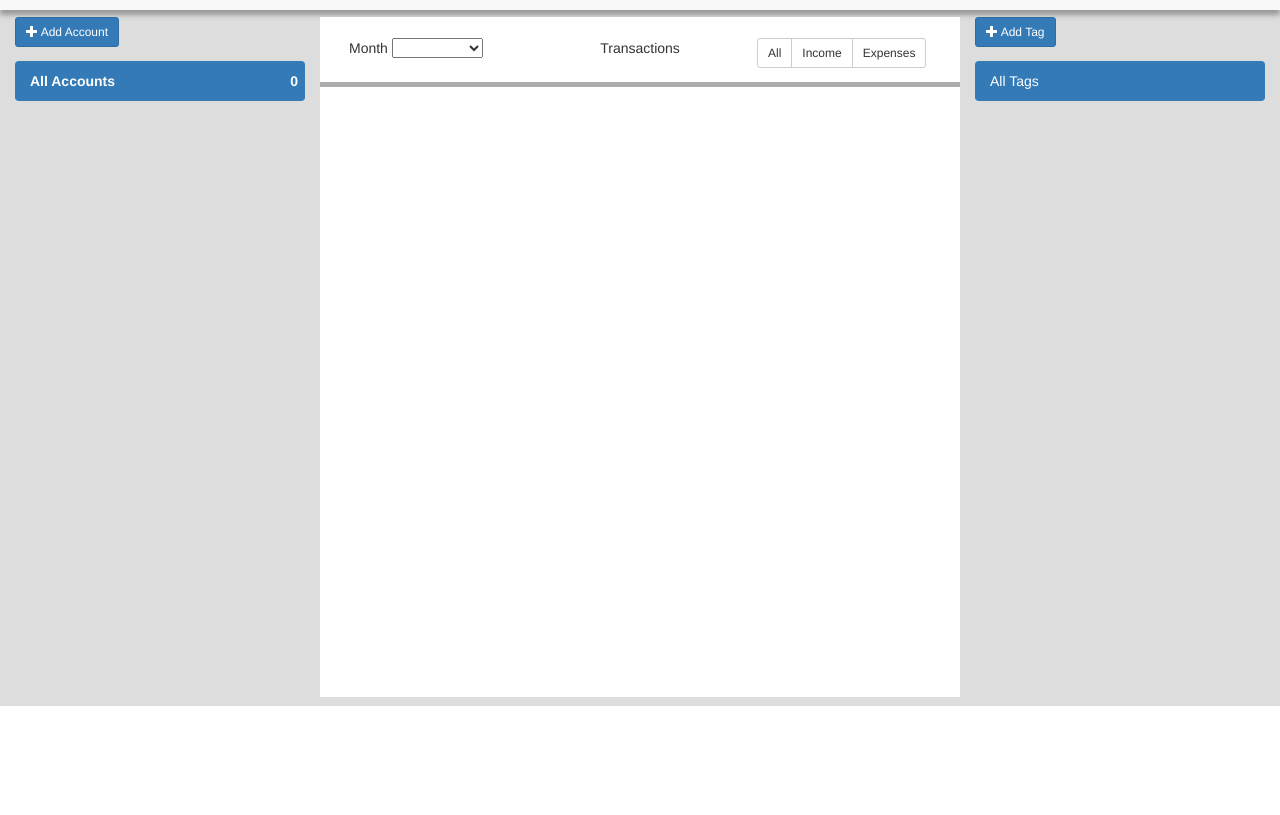
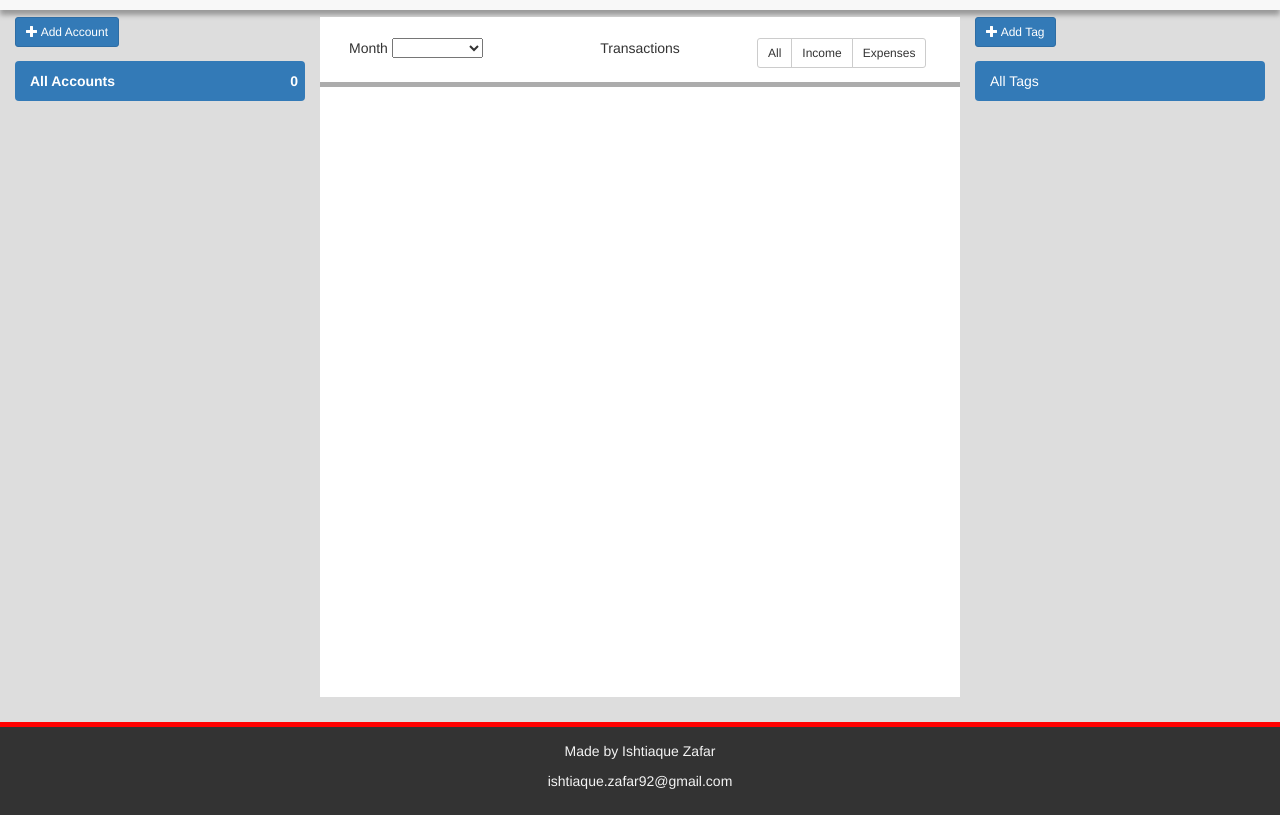
Before and after one commit to dev-z/FinanceManager, a plain HTML site: page index.html in a window 1280 px wide. Shown: the part 70-885 px from the top of the page. Before the commit the page ends 800 px from the top, so only its background shows below. Drawn offline with nearby package versions, Linux system fonts and the light colour scheme; some packages are replaced by stand-ins of ours; a script that the page names is missing.

Commit message:
Added footer and updated Readme
Fixed some typos on Readme and added a footer to index.html

```diff
--- a/css/main.css
+++ b/css/main.css
@@ -32,7 +32,7 @@
 /* End of navbar */
 .main-sec{
     background-color: #DDDDDD;
-    height: 87vh;
+    height: 89vh;
 }
 .main-sec > .row > div{
     height: 85vh;
@@ -84,3 +84,10 @@
     padding-right: 0;
     padding-left: 0;
 }
+
+footer{
+    padding: 1em;
+    background-color: #333333;
+    color: #f4f4f4;
+    border-top: 5px solid red;
+}
--- a/index.html
+++ b/index.html
@@ -278,6 +278,10 @@
 			</div><!-- End of the tags area -->
 		</div><!-- /.row -->
 	</div><!-- .container-fluid main-sec -->
+	<footer class="text-center">
+		<p>Made by Ishtiaque Zafar</p>
+		<p>ishtiaque.zafar92@gmail.com</p>
+	</footer>
 	<!-- ---- Scripts ---- -->
 	<!-- jQuery library -->
 	<script src="https://ajax.googleapis.com/ajax/libs/jquery/1.12.4/jquery.min.js"></script>
```
Also changed, not shown: 1 other file.
